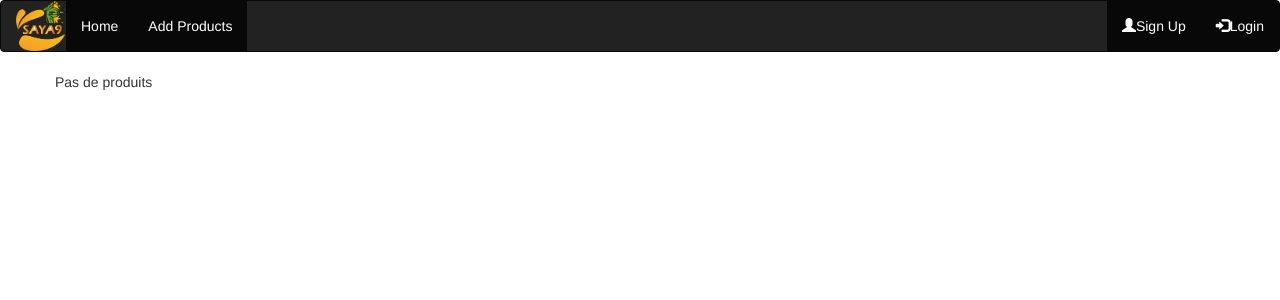
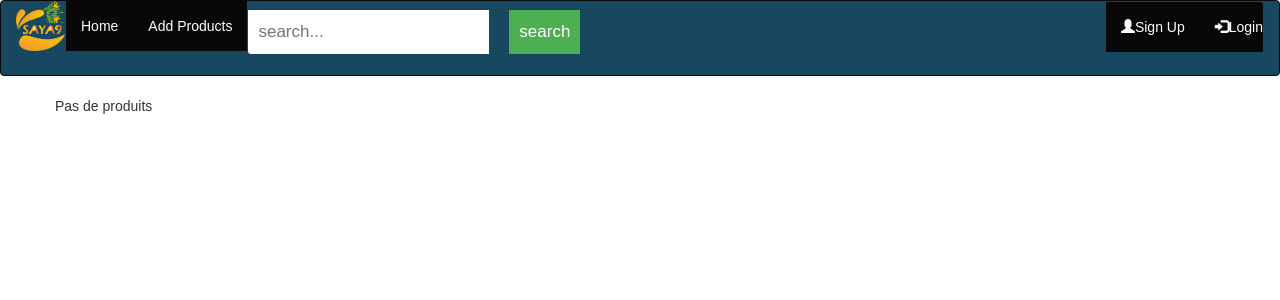
Before and after one commit to YoussefHkima/Saye9, a PHP site: page / in a window 1280 px wide. Shown: the top 300 px of the page. Run offline with PHP 8.4, Linux system fonts and the light colour scheme; data that the repository does not hold is empty.

Commit message:
add a search panel in navbar

```diff
--- a/index.php
+++ b/index.php
@@ -29,12 +29,48 @@ $result = $conn->query($sql);
     <script src="https://maxcdn.bootstrapcdn.com/bootstrap/3.4.1/js/bootstrap.min.js"></script>
 
     <title>Document</title>
+    <style>
+    body {
+  font-family: 'Arial', sans-serif;
+  margin: 0;
+}
+.navbar {
+  background-color:#174761;
+  overflow: hidden;
+  margin-bottom: 0 auto;
+
+}
+.navbar .search-container {
+    float: left;
+}
+.navbar input[type=text] {
+  padding: 10px;
+  margin-top: 8px;
+  margin-right: 16px;
+  border: none;
+  font-size: 17px;
+}
+.navbar button {
+  padding: 10px;
+  background-color: #4CAF50;
+  color: white;
+  border: none;
+  cursor: pointer;
+  font-size: 17px;
+
+
+}
+
+.navbar button:hover {
+  background: #45a049;
+}
+</style>
 
 
 </head>
 <body>
     <div class="container-fuild">
-
+    <div class="search-container">
                 <nav class="navbar navbar-inverse">
         <div class="container-fluid">
             <div class="navbar-header">
@@ -44,6 +80,13 @@ $result = $conn->query($sql);
             <li class="active"><a href="index.php">Home</a></li>
             <li class="active"><a href="addpds.php">Add Products</a></li>
             </ul>
+            <nav class="navbar">
+
+
+    <input type="text" id="searchInput" placeholder="search...">
+    <button onclick="search()">search</button>
+
+
             <ul class="nav navbar-nav navbar-right">
                 <?php
                     if(isset($_SESSION["login"])){
@@ -56,6 +99,8 @@ $result = $conn->query($sql);
       </ul>
 
         </nav>
+        </div>
+</nav>
             <div class="container">
                 <div class="row">
                         <?php
```
Also changed, not shown: addpds.php (+4 -3 lines), clean.png (added).
